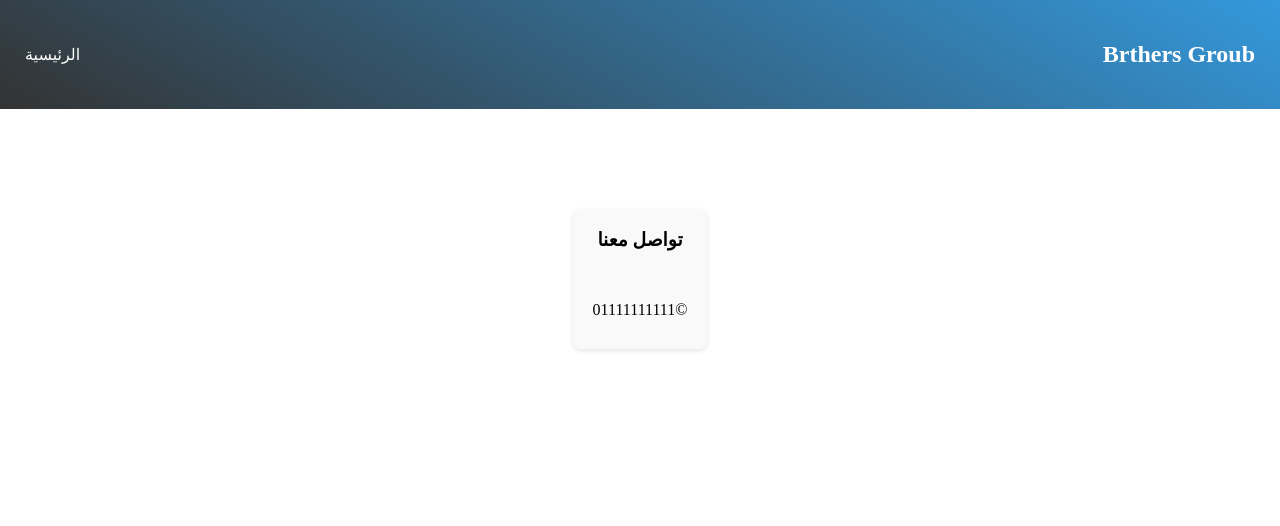
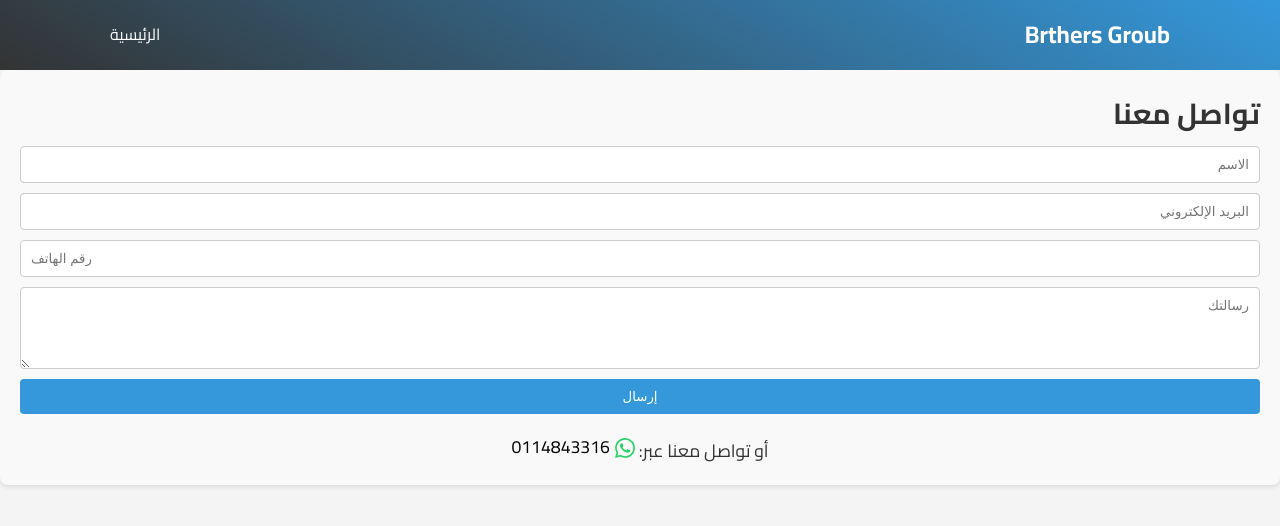
Before and after one commit to SeifPRO0/Joba, a plain HTML site: page contact.html in a window 1280 px wide. Drawn offline with Linux system fonts and the light colour scheme.

Commit message:
Add files via upload

```diff
--- a/contact.html
+++ b/contact.html
@@ -1,92 +1,13 @@
 <!DOCTYPE html>
-<html lang="en"dir="rtl">
+<html lang="ar" dir="rtl">
 <head>
     <meta charset="UTF-8">
     <meta name="viewport" content="width=device-width, initial-scale=1.0">
-    <title>Document</title>
+    <title>تواصل معنا</title>
+    <!-- استدعاء خط عربي جميل من Google Fonts -->
+    <link href="https://fonts.googleapis.com/css2?family=Cairo:wght@400;700&display=swap" rel="stylesheet">
+    <link rel="stylesheet" href="style.css">
 </head>
-<style>
-
-*{
-        margin: 0;
-        padding: 0;
-    }
-
-    .section{
-    justify-items: center;
-    align-items: center;
-        height: 900px;
-        width: 50%;
-    }
-    .services-grid {
-        top: 50px;
-        justify-items: center;
-        align-items: center;
-        display: grid;
-        grid-template-columns: repeat(auto-fit, minmax(250px, 1fr));
-        gap: 20px;
-        margin-top: 100px;
-    }
-    .card p{
-        display: flex;
-        margin-top:50px;
-    }
-    .card{
-        width: auto;
-        height: 100px;
-    justify-items: center;
-    align-items: center;
-    max-width: 12%;
-    background: #f9f9f9;
-    padding: 20px;
-    border-radius: 8px;
-    box-shadow: 0 2px 5px rgba(0,0,0,0.1);
-}
-.navbar {
-    background-image: linear-gradient(30deg ,#333,#3498db);
-    color: #fff;
-    padding: 1rem 0;
-    position: sticky;
-    top: 0;
-    z-index: 1000;
-
-}
-
-.navbar .container {
-    display: flex;
-    justify-content: space-between;
-    align-items: center;
-    margin: 25PX;
-}
-
-.navbar .logo {
-    font-size: 1.5rem;
-    font-weight: bold;
-    color: #fff;
-    text-decoration: none;
-
-}
-
-.nav-links {
-    list-style: none;
-    display: flex;
-}
-
-.nav-links li {
-    margin-right: 20px;
-}
-
-.nav-links a {
-    color: #fff;
-    text-decoration: none;
-    transition: color 0.3s;
-}
-
-.nav-links a:hover {
-    color: #3498db;
-}
-
-</style>
 <body>
     <nav class="navbar">
         <div class="container">
@@ -103,7 +24,14 @@
         <div class="services-grid">
         <div class="card">
             <h3>تواصل معنا</h3>
-            <p>&copy;01111111111</p>
+            <form action="#" method="post" style="display: flex; flex-direction: column; gap: 10px;">
+                <input type="text" name="name" placeholder="الاسم" required style="padding: 10px; border: 1px solid #ccc; border-radius: 4px;">
+                <input type="email" name="email" placeholder="البريد الإلكتروني" required style="padding: 10px; border: 1px solid #ccc; border-radius: 4px;">
+                <input type="tel" name="phone" placeholder="رقم الهاتف" style="padding: 10px; border: 1px solid #ccc; border-radius: 4px;">
+                <textarea name="message" placeholder="رسالتك" rows="4" style="padding: 10px; border: 1px solid #ccc; border-radius: 4px;"></textarea>
+                <button type="submit" style="padding: 10px; background: #3498db; color: #fff; border: none; border-radius: 4px; cursor: pointer;">إرسال</button>
+            </form>
+            <p style="margin-top: 20px; text-align: center;">أو تواصل معنا عبر: <a href="https://wa.me/20114843316" target="_blank" style="color: #000000; text-decoration: none; display: inline-flex; align-items: center; gap: 5px;"><svg width="20" height="20" viewBox="0 0 24 24" fill="none" xmlns="http://www.w3.org/2000/svg"><path d="M17.472 14.382c-.297-.149-1.758-.867-2.03-.967-.273-.099-.471-.148-.67.15-.197.297-.767.966-.94 1.164-.173.199-.347.223-.644.075-.297-.15-1.255-.463-2.39-1.475-.883-.788-1.48-1.761-1.653-2.059-.173-.297-.018-.458.13-.606.134-.133.298-.347.446-.52.149-.174.198-.298.298-.497.099-.198.05-.371-.025-.52-.075-.149-.669-1.612-.916-2.207-.242-.579-.487-.5-.669-.51-.173-.008-.371-.01-.57-.01-.198 0-.52.074-.792.372-.272.297-1.04 1.016-1.04 2.479 0 1.462 1.065 2.875 1.213 3.074.149.198 2.096 3.2 5.077 4.487.709.306 1.262.489 1.694.625.712.227 1.36.195 1.871.118.571-.085 1.758-.719 2.006-1.413.248-.694.248-1.289.173-1.413-.074-.124-.272-.198-.57-.347m-5.421 7.403h-.004a9.87 9.87 0 01-5.031-1.378l-.361-.214-3.741.982.998-3.648-.235-.374a9.86 9.86 0 01-1.51-5.26c.001-5.45 4.436-9.884 9.888-9.884 2.64 0 5.122 1.03 6.988 2.898a9.825 9.825 0 012.893 6.994c-.003 5.45-4.437 9.884-9.885 9.884m8.413-18.297A11.815 11.815 0 0012.05 0C5.495 0 .16 5.335.157 11.892c0 2.096.547 4.142 1.588 5.945L.057 24l6.305-1.654a11.882 11.882 0 005.683 1.448h.005c6.554 0 11.89-5.335 11.893-11.893A11.821 11.821 0 0020.885 3.488" fill="#25d366"/></svg> 0114843316</a></p>
         </div>
         </div>
     </section>
--- a/style.css
+++ b/style.css
@@ -154,6 +154,16 @@
     box-shadow: 0 2px 5px rgba(0,0,0,0.1);
 }
 
+.card h3 {
+    font-size: 1.8rem;
+    margin-bottom: 10px;
+}
+
+.card p {
+    font-size: 1.1rem;
+    line-height: 1.5;
+}
+
 /* التذييل */
 footer {
     bottom: 0;
```
Also changed, not shown: index.html (+17 -17 lines).
